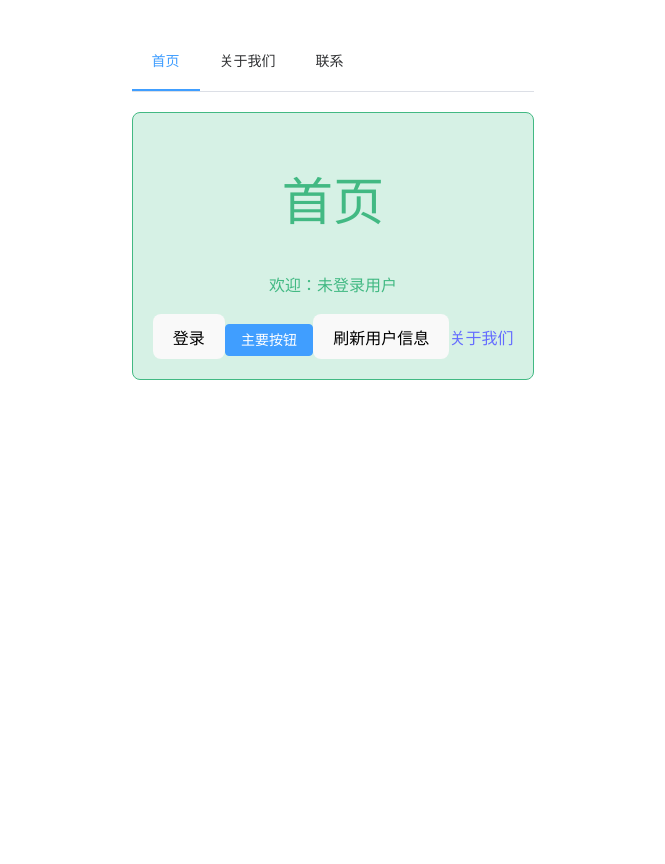
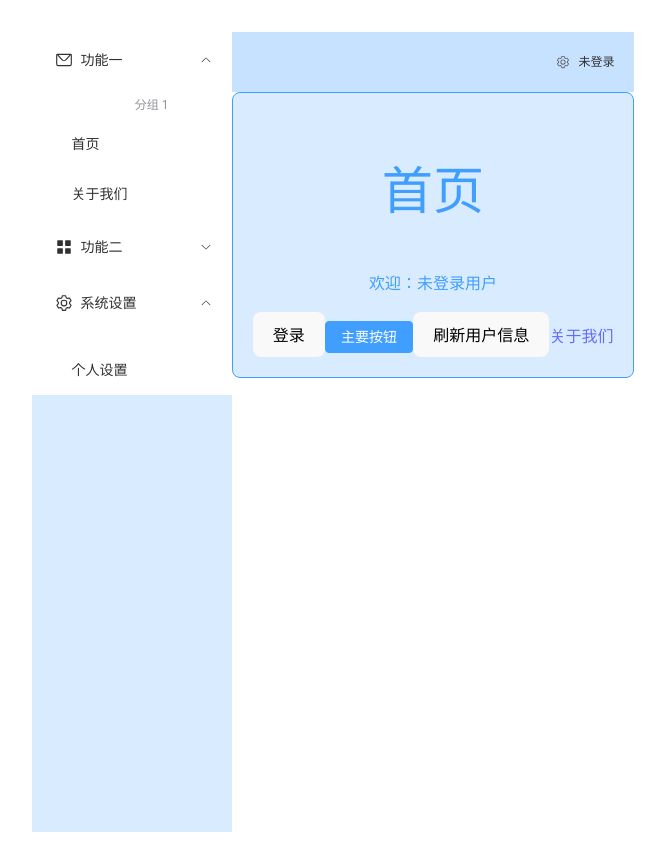
Before and after one commit to dddd56656/frontend, a Vue app: page / in a window 1280 px wide. Shown: the whole page, without its empty margins (307-972 px from the left). Built offline with nearby package versions, Linux system fonts and the light colour scheme.

Commit message:
fix(layout): Add the components

```diff
--- /dev/null
+++ b/src/components/AppAsideMenu.vue
@@ -0,0 +1,47 @@
+<template>
+  <el-menu
+    :default-openeds="['1', '3']"
+    class="el-menu-vertical-demo"
+    @select="onSelect"
+    router
+  >
+    <el-sub-menu index="1">
+      <template #title>
+        <el-icon><Message /></el-icon>
+        功能一
+      </template>
+      <el-menu-item-group>
+        <template #title>分组 1</template>
+        <el-menu-item index="/">首页</el-menu-item>
+        <el-menu-item index="/about">关于我们</el-menu-item>
+      </el-menu-item-group>
+    </el-sub-menu>
+    <el-sub-menu index="2">
+      <template #title>
+        <el-icon><IconMenu /></el-icon>
+        功能二
+      </template>
+      <el-menu-item-group>
+        <el-menu-item index="/featureA">功能A</el-menu-item>
+        <el-menu-item index="/featureB">功能B</el-menu-item>
+      </el-menu-item-group>
+    </el-sub-menu>
+    <el-sub-menu index="3">
+      <template #title>
+        <el-icon><Setting /></el-icon>
+        系统设置
+      </template>
+      <el-menu-item-group>
+        <el-menu-item index="/settings">个人设置</el-menu-item>
+      </el-menu-item-group>
+    </el-sub-menu>
+  </el-menu>
+</template>
+
+<script setup lang="ts">
+import { Message, Setting, Menu as IconMenu } from '@element-plus/icons-vue'
+const emit = defineEmits(['select'])
+function onSelect(index: string) {
+  emit('select', index)
+}
+</script>
--- a/src/components/AppHeaderBar.vue
+++ b/src/components/AppHeaderBar.vue
@@ -0,0 +1,33 @@
+<template>
+  <div class="toolbar">
+    <el-dropdown>
+      <el-icon style="margin-right: 8px;"><Setting /></el-icon>
+      <template #dropdown>
+        <el-dropdown-menu>
+          <el-dropdown-item>个人中心</el-dropdown-item>
+          <el-dropdown-item @click="logout">登出</el-dropdown-item>
+        </el-dropdown-menu>
+      </template>
+    </el-dropdown>
+    <span>{{ user.isLoggedIn ? user.name : '未登录' }}</span>
+  </div>
+</template>
+
+<script setup lang="ts">
+import { Setting } from '@element-plus/icons-vue'
+import { useUserStore } from '@/store/useUserStore'
+const user = useUserStore()
+function logout() {
+  user.logout()
+}
+</script>
+
+<style scoped>
+.toolbar {
+  display: inline-flex;
+  align-items: center;
+  justify-content: center;
+  height: 100%;
+  right: 20px;
+}
+</style>
--- a/src/components/AppNavbar.vue
+++ /dev/null
@@ -1,25 +0,0 @@
-<template>
-  <el-menu mode="horizontal" :default-active="activeIndex" @select="onSelect">
-    <el-menu-item index="/">首页</el-menu-item>
-    <el-menu-item index="/about">关于我们</el-menu-item>
-    <el-menu-item index="/contact">联系</el-menu-item>
-  </el-menu>
-</template>
-
-<script setup lang="ts">
-import { ref, watch } from 'vue'
-import { useRouter, useRoute } from 'vue-router'
-
-const router = useRouter()
-const route = useRoute()
-const activeIndex = ref(route.path)
-
-watch(
-  () => route.path,
-  (val) => (activeIndex.value = val)
-)
-
-const onSelect = (index: string) => {
-  router.push(index)
-}
-</script>
--- a/src/layouts/MainLayout.vue
+++ b/src/layouts/MainLayout.vue
@@ -1,14 +1,47 @@
 <template>
-  <el-container style="height: 100vh;">
-    <el-header height="60px">
-      <Navbar />
-    </el-header>
-    <el-main>
-      <slot />
-    </el-main>
+  <el-container class="layout-container-demo" style="height: 100vh">
+    <el-aside width="200px">
+      <el-scrollbar>
+        <AppAsideMenu @select="onAsideMenuSelect" />
+      </el-scrollbar>
+    </el-aside>
+    <el-container>
+      <el-header style="text-align: right; font-size: 12px">
+        <AppHeaderBar />
+      </el-header>
+      <el-main>
+        <el-scrollbar>
+          <slot /> <!-- 页面主内容插槽 -->
+        </el-scrollbar>
+      </el-main>
+    </el-container>
   </el-container>
 </template>
 
 <script setup lang="ts">
-import Navbar from '@/components/AppNavbar.vue'
+import AppAsideMenu from '@/components/AppAsideMenu.vue'
+import AppHeaderBar from '@/components/AppHeaderBar.vue'
+
+function onAsideMenuSelect(index: string) {
+  // 这里可以路由跳转或响应业务
+  // 如：router.push(index)
+}
 </script>
+
+<style scoped>
+.layout-container-demo .el-header {
+  position: relative;
+  background-color: var(--el-color-primary-light-7);
+  color: var(--el-text-color-primary);
+}
+.layout-container-demo .el-aside {
+  color: var(--el-text-color-primary);
+  background: var(--el-color-primary-light-8);
+}
+.layout-container-demo .el-menu {
+  border-right: none;
+}
+.layout-container-demo .el-main {
+  padding: 0;
+}
+</style>
--- a/src/views/AppHome.vue
+++ b/src/views/AppHome.vue
@@ -19,14 +19,12 @@ const user = useUserStore()
 const refreshUser = () => user.fetchUser()
 </script>
 
-<style lang="scss" scoped>
-@use 'sass:color';
-// 无需再次 import，$primary-color 已注入
+<style scoped>
 .home-box {
   padding: 20px;
-  background: color.adjust($primary-color, $lightness: 40%);
-  color: $primary-color;
-  border: 1px solid $primary-color;
+  background: var(--el-color-primary-light-8);
+  color: var(--el-color-primary);
+  border: 1px solid var(--el-color-primary);
   border-radius: 8px;
 }
 </style>
```
Also changed, not shown: 1 other file (tests, documents, lock files or other folders).
